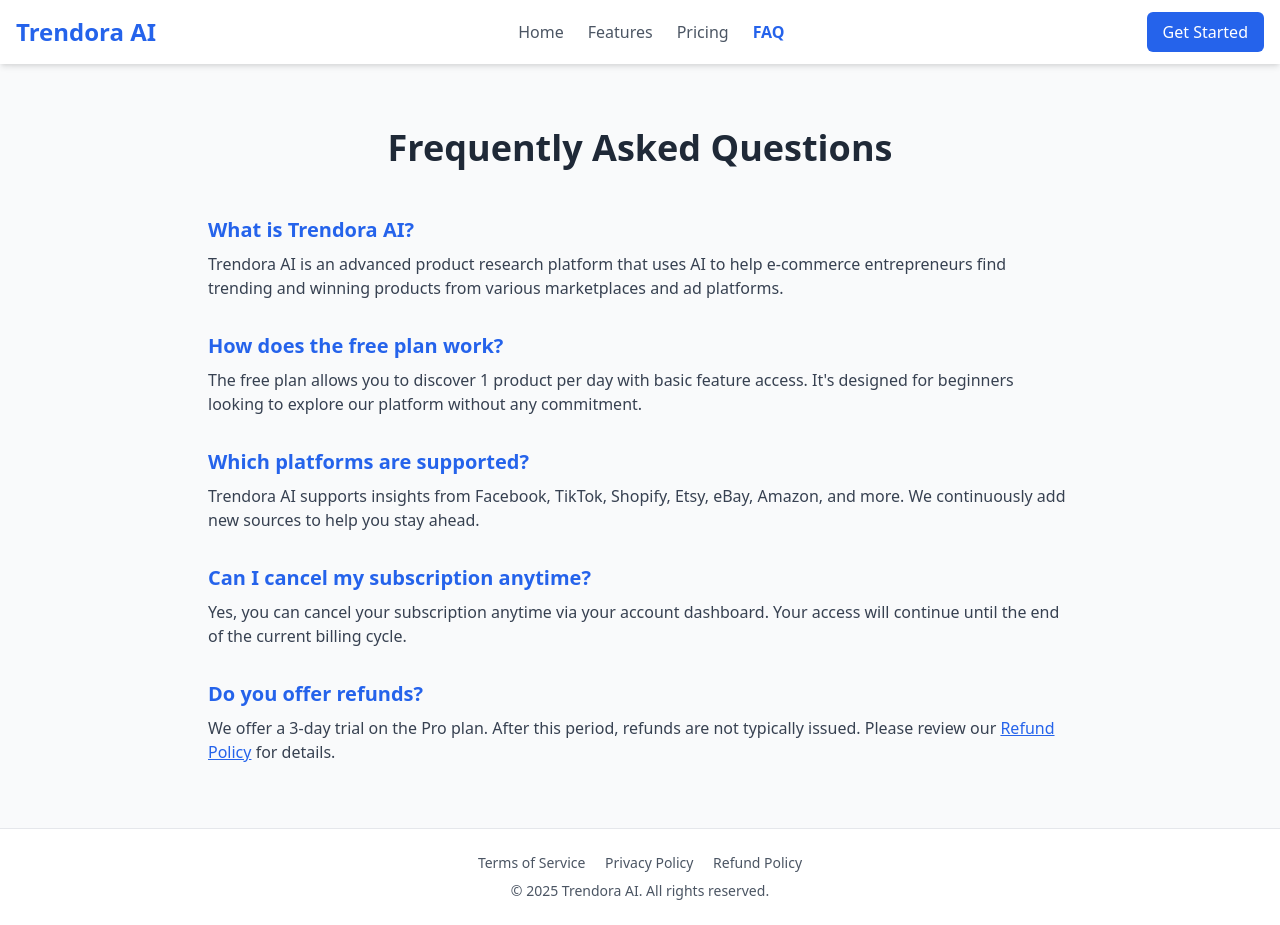
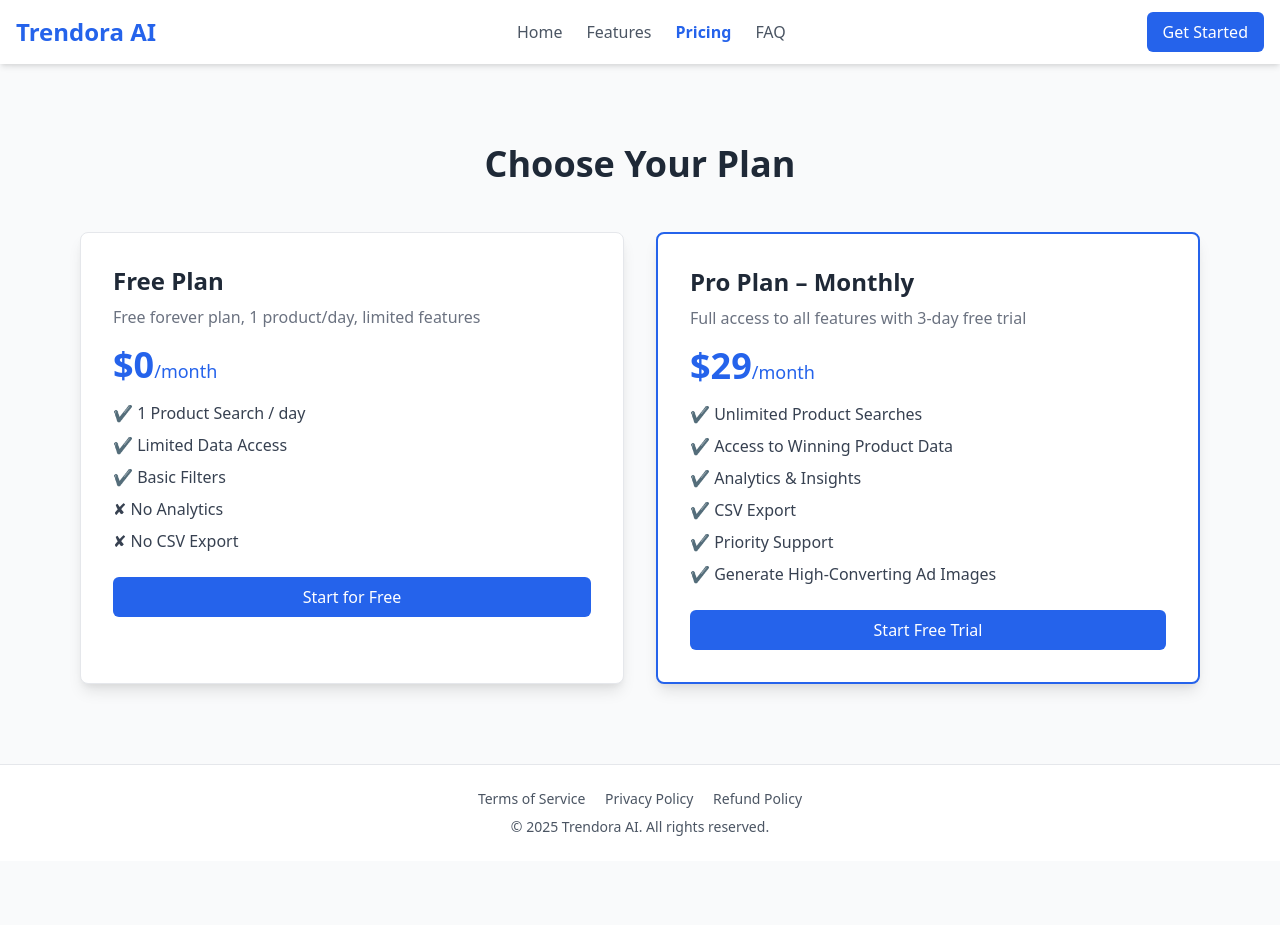
Before and after one commit to Trendora-ai/trendora-ai.github.io, a plain HTML site: page pricing.html in a window 1280 px wide. After the commit the page ends 861 px from the top, so only its background shows below. Drawn offline with nearby package versions, Linux system fonts and the light colour scheme.

Commit message:
Update pricing.html

```diff
--- a/pricing.html
+++ b/pricing.html
@@ -1,10 +1,10 @@
-<!-- faq.html -->
+<!-- pricing.html -->
 <!DOCTYPE html>
 <html lang="en">
 <head>
   <meta charset="UTF-8" />
   <meta name="viewport" content="width=device-width, initial-scale=1.0" />
-  <title>Trendora AI – FAQ</title>
+  <title>Pricing – Trendora AI</title>
   <link href="https://cdn.jsdelivr.net/npm/tailwindcss@2.2.19/dist/tailwind.min.css" rel="stylesheet">
 </head>
 <body class="bg-gray-50 text-gray-800">
@@ -16,45 +16,48 @@
       <nav class="space-x-6 hidden md:flex">
         <a href="index.html" class="text-gray-600 hover:text-blue-600">Home</a>
         <a href="features.html" class="text-gray-600 hover:text-blue-600">Features</a>
-        <a href="pricing.html" class="text-gray-600 hover:text-blue-600">Pricing</a>
-        <a href="faq.html" class="text-blue-600 font-semibold">FAQ</a>
+        <a href="pricing.html" class="text-blue-600 font-semibold">Pricing</a>
+        <a href="faq.html" class="text-gray-600 hover:text-blue-600">FAQ</a>
       </nav>
       <a href="https://trendora-ai.paddle.com" class="bg-blue-600 text-white px-4 py-2 rounded-md hidden md:inline-block">Get Started</a>
     </div>
   </header>
   <div class="h-16"></div>
 
-  <!-- FAQ Section -->
-  <section class="py-16">
-    <div class="max-w-4xl mx-auto px-4">
-      <h2 class="text-4xl font-bold text-center mb-12">Frequently Asked Questions</h2>
-      <div class="space-y-8">
+  <!-- Pricing Section -->
+  <section class="py-20 px-4 max-w-6xl mx-auto">
+    <h1 class="text-4xl font-bold text-center mb-12">Choose Your Plan</h1>
 
-        <div>
-          <h3 class="text-xl font-semibold text-blue-600">What is Trendora AI?</h3>
-          <p class="text-gray-700 mt-2">Trendora AI is an advanced product research platform that uses AI to help e-commerce entrepreneurs find trending and winning products from various marketplaces and ad platforms.</p>
-        </div>
+    <div class="grid md:grid-cols-2 gap-8">
+      <!-- Free Plan -->
+      <div class="bg-white shadow-lg rounded-lg p-8 border border-gray-200">
+        <h2 class="text-2xl font-bold mb-2">Free Plan</h2>
+        <p class="text-gray-500 mb-4">Free forever plan, 1 product/day, limited features</p>
+        <div class="text-4xl font-extrabold text-blue-600 mb-4">$0<span class="text-lg font-normal">/month</span></div>
+        <ul class="text-gray-700 mb-6 space-y-2">
+          <li>✔ 1 Product Search / day</li>
+          <li>✔ Limited Data Access</li>
+          <li>✔ Basic Filters</li>
+          <li>✘ No Analytics</li>
+          <li>✘ No CSV Export</li>
+        </ul>
+        <a href="https://trendora-ai.paddle.com" class="block bg-blue-600 text-white text-center py-2 rounded-md">Start for Free</a>
+      </div>
 
-        <div>
-          <h3 class="text-xl font-semibold text-blue-600">How does the free plan work?</h3>
-          <p class="text-gray-700 mt-2">The free plan allows you to discover 1 product per day with basic feature access. It's designed for beginners looking to explore our platform without any commitment.</p>
-        </div>
-
-        <div>
-          <h3 class="text-xl font-semibold text-blue-600">Which platforms are supported?</h3>
-          <p class="text-gray-700 mt-2">Trendora AI supports insights from Facebook, TikTok, Shopify, Etsy, eBay, Amazon, and more. We continuously add new sources to help you stay ahead.</p>
-        </div>
-
-        <div>
-          <h3 class="text-xl font-semibold text-blue-600">Can I cancel my subscription anytime?</h3>
-          <p class="text-gray-700 mt-2">Yes, you can cancel your subscription anytime via your account dashboard. Your access will continue until the end of the current billing cycle.</p>
-        </div>
-
-        <div>
-          <h3 class="text-xl font-semibold text-blue-600">Do you offer refunds?</h3>
-          <p class="text-gray-700 mt-2">We offer a 3-day trial on the Pro plan. After this period, refunds are not typically issued. Please review our <a href="refund.html" class="text-blue-600 underline">Refund Policy</a> for details.</p>
-        </div>
-
+      <!-- Pro Plan -->
+      <div class="bg-white shadow-lg rounded-lg p-8 border-2 border-blue-600">
+        <h2 class="text-2xl font-bold mb-2">Pro Plan – Monthly</h2>
+        <p class="text-gray-500 mb-4">Full access to all features with 3-day free trial</p>
+        <div class="text-4xl font-extrabold text-blue-600 mb-4">$29<span class="text-lg font-normal">/month</span></div>
+        <ul class="text-gray-700 mb-6 space-y-2">
+          <li>✔ Unlimited Product Searches</li>
+          <li>✔ Access to Winning Product Data</li>
+          <li>✔ Analytics & Insights</li>
+          <li>✔ CSV Export</li>
+          <li>✔ Priority Support</li>
+          <li>✔ Generate High-Converting Ad Images</li>
+        </ul>
+        <a href="https://trendora-ai.paddle.com" class="block bg-blue-600 text-white text-center py-2 rounded-md">Start Free Trial</a>
       </div>
     </div>
   </section>
```
